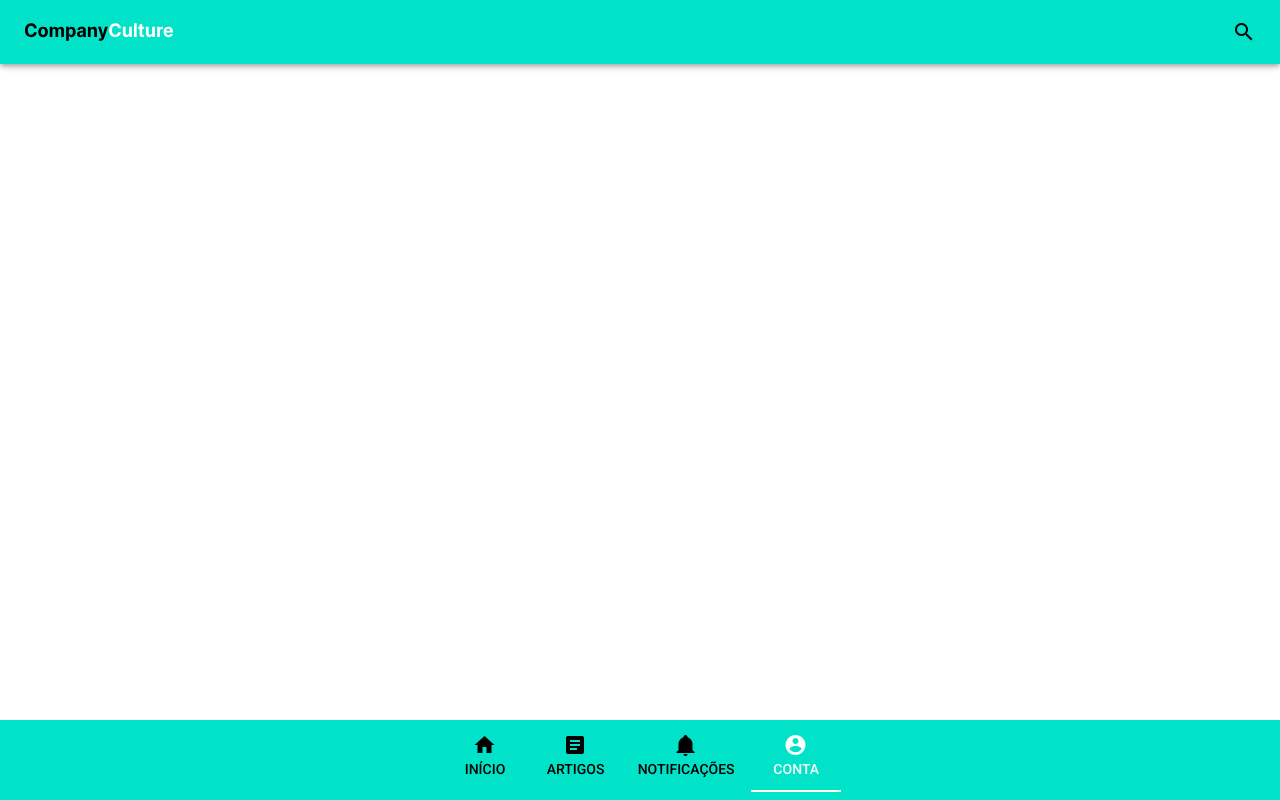
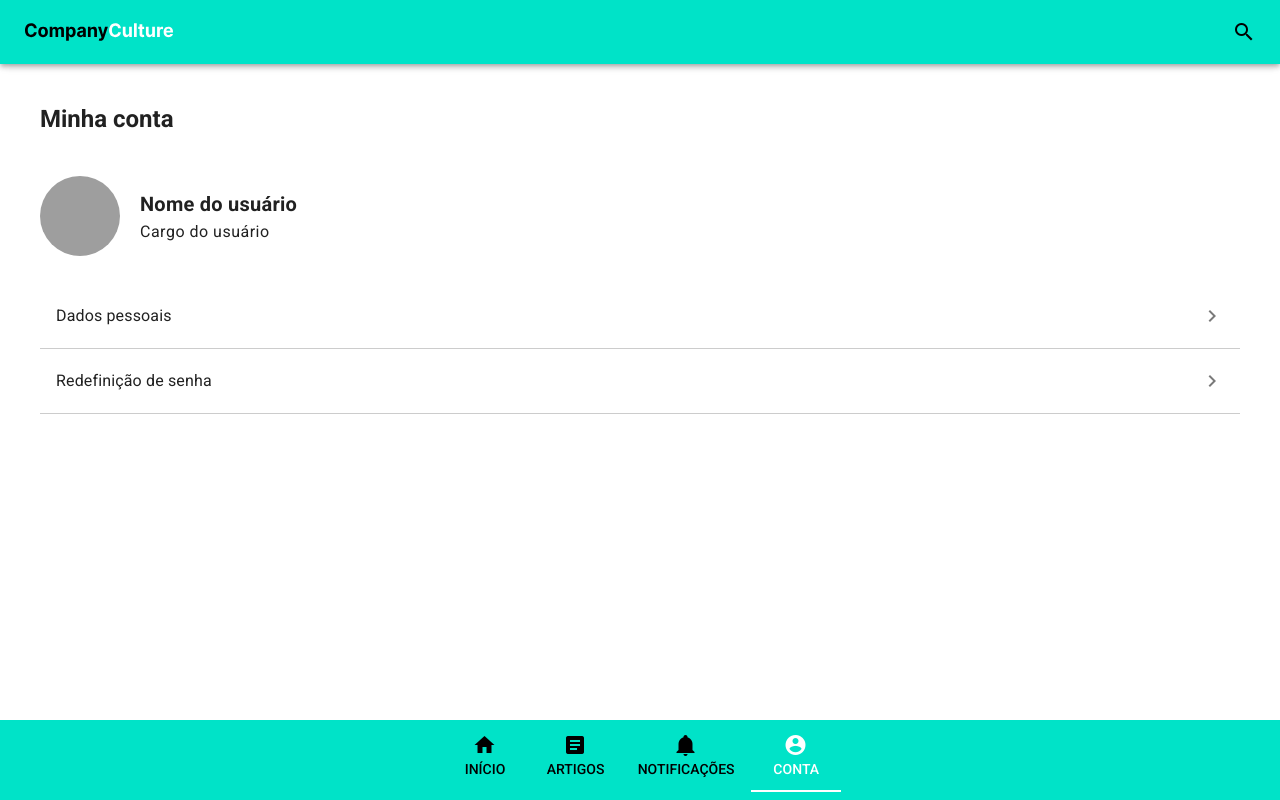
Before and after one commit to alessandroCidney/projeto-academico-1, a Nuxt app: page /account in a window 1280 px wide. Built offline with nearby package versions, Linux system fonts and the light colour scheme; grey boxes are pictures that could not be loaded.

Commit message:
feat: Added account page

```diff
--- /dev/null
+++ b/src/app/account/index.vue
@@ -0,0 +1,73 @@
+<template>
+  <div class="accountPage pa-10">
+    <h1 class="text-h5 font-weight-bold mb-10">
+      Minha conta
+    </h1>
+
+    <div class="d-flex align-center justify-space-start mb-5">
+      <div class="mr-5">
+        <v-avatar
+          size="80"
+        >
+          <v-img
+            src="https://cdn.pixabay.com/photo/2019/07/26/11/33/campaign-4364557_1280.jpg"
+          />
+        </v-avatar>
+      </div>
+
+      <div>
+        <h2 class="text-h6 font-weight-bold">
+          Nome do usuário
+        </h2>
+
+        <div class="text-body-1">
+          Cargo do usuário
+        </div>
+      </div>
+    </div>
+
+    <div>
+      <v-list class="accountPageOptions">
+        <v-list-item
+          class="py-5"
+          @click="() => {}"
+        >
+          <template #title>
+            Dados pessoais
+          </template>
+
+          <template #append>
+            <v-icon>
+              mdi-chevron-right
+            </v-icon>
+          </template>
+        </v-list-item>
+
+        <v-list-item
+          class="py-5"
+          @click="() => {}"
+        >
+          <template #title>
+            Redefinição de senha
+          </template>
+
+          <template #append>
+            <v-icon>
+              mdi-chevron-right
+            </v-icon>
+          </template>
+        </v-list-item>
+      </v-list>
+    </div>
+  </div>
+</template>
+
+<style lang="scss">
+.accountPage {
+  .accountPageOptions {
+    .v-list-item {
+      border-bottom: 1px solid #ccc;
+    }
+  }
+}
+</style>
--- a/src/app/articles/article/index.vue
+++ b/src/app/articles/article/index.vue
@@ -19,7 +19,7 @@
           @click="$router.push('/articles')"
         />
 
-        <h1 class="text-h5 font-weight-bold">
+        <h1 class="text-h5 font-weight-bold  font-weight-bold">
           {{ articleData.title }}
         </h1>
       </div>
--- a/src/app/articles/index.vue
+++ b/src/app/articles/index.vue
@@ -1,6 +1,6 @@
 <template>
   <div class="articlesPage pa-10">
-    <h1 class="mb-10">
+    <h1 class="text-h5 font-weight-bold mb-10">
       Artigos e Conteúdos
     </h1>
 
--- a/src/app/news/index.vue
+++ b/src/app/news/index.vue
@@ -1,6 +1,6 @@
 <template>
   <div class="newsPage pa-10">
-    <h1 class="mb-10">
+    <h1 class="text-h5 font-weight-bold mb-10">
       Últimas notícias
     </h1>
 
--- a/src/app/notifications/index.vue
+++ b/src/app/notifications/index.vue
@@ -1,6 +1,6 @@
 <template>
   <div class="newsPage pa-10">
-    <h1 class="mb-10">
+    <h1 class="text-h5 font-weight-bold mb-10">
       Notificações
     </h1>
 
--- /dev/null
+++ b/src/pages/account/index.vue
@@ -0,0 +1,7 @@
+<template>
+  <page />
+</template>
+
+<script setup lang="ts">
+import Page from '@/app/account/index.vue'
+</script>
```
